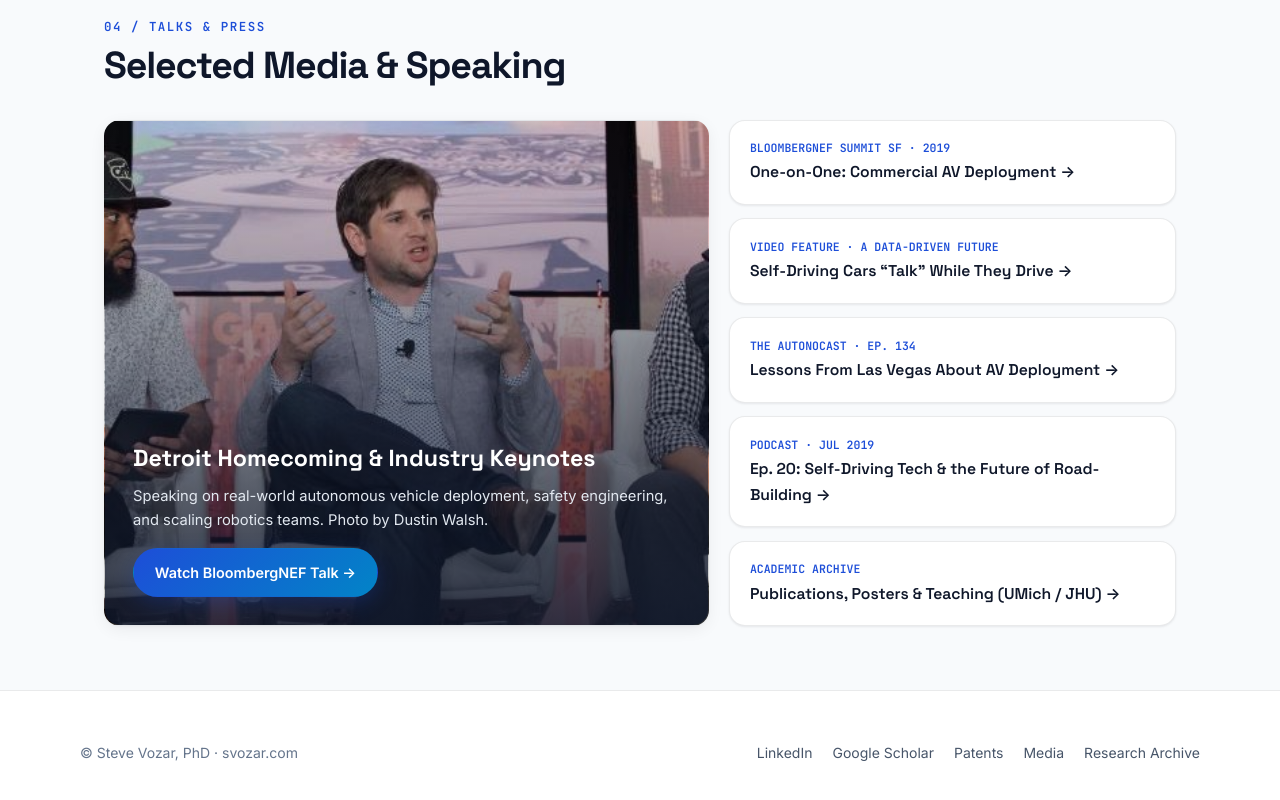
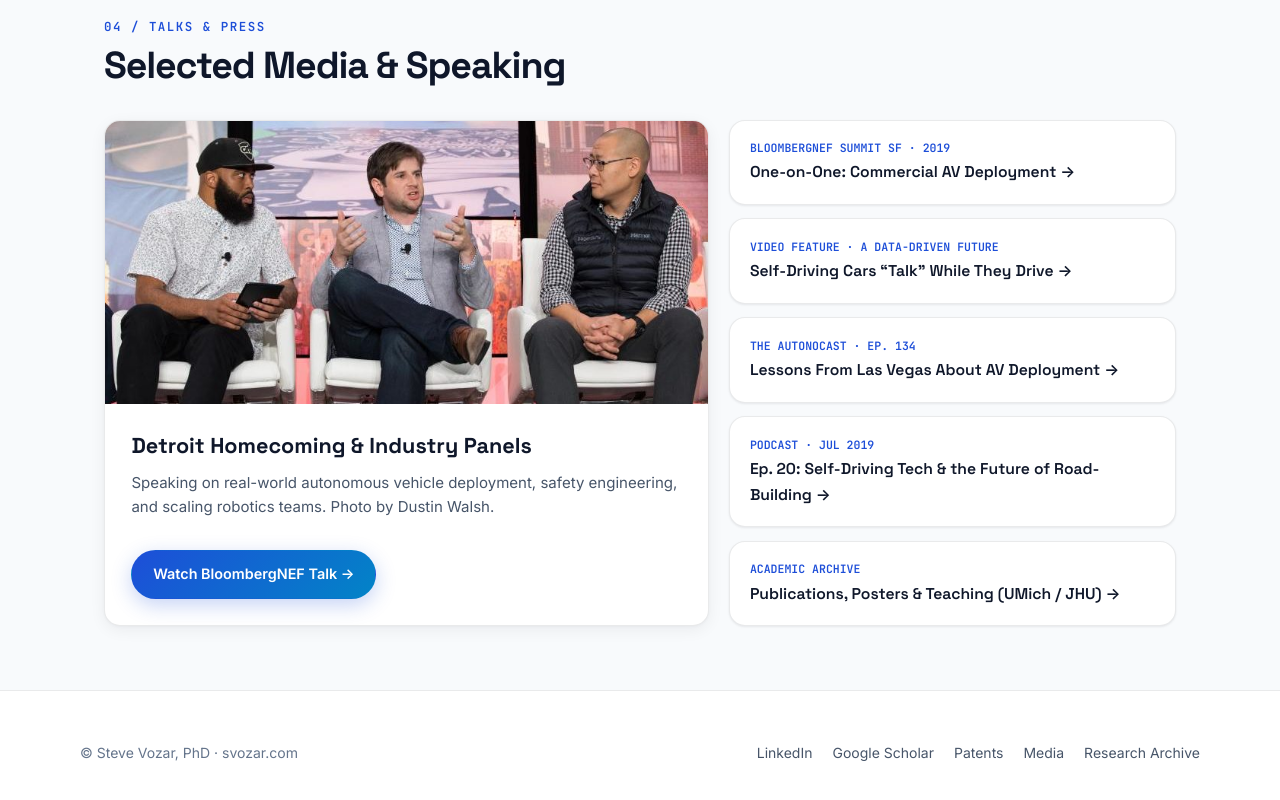
Before and after one commit to svozar/svozar.com, a plain HTML site: page index.html in a window 1280 px wide. Shown: the part 4280-5080 px from the top of the page. Drawn offline with Linux system fonts and the light colour scheme.

Commit message:
Show full uncropped Detroit Homecoming panel photo in Media card

```diff
--- a/assets/css/wild.css
+++ b/assets/css/wild.css
@@ -712,42 +712,40 @@ img {
 }
 
 .stage-card {
-  position: relative;
-  min-height: 300px;
   border-radius: var(--radius-md);
   overflow: hidden;
   border: 1px solid var(--border);
+  background: var(--bg-card-solid);
   box-shadow: var(--shadow-card);
   display: flex;
   flex-direction: column;
-  justify-content: flex-end;
-  padding: 1.75rem;
-  background: url("/assets/img/detroit-homecoming.jpg") center 18% / cover no-repeat;
 }
 
-.stage-card::before {
-  content: "";
-  position: absolute;
-  inset: 0;
-  background: linear-gradient(180deg, rgba(15, 23, 42, 0.12) 0%, rgba(15, 23, 42, 0.86) 100%);
+.stage-card-img {
+  width: 100%;
+  height: auto;
+  display: block;
 }
 
-.stage-card > * {
-  position: relative;
-  z-index: 1;
+.stage-card-body {
+  padding: 1.5rem 1.65rem 1.65rem;
+  display: flex;
+  flex-direction: column;
+  flex: 1;
+  justify-content: space-between;
 }
 
 .stage-card h3 {
-  margin: 0 0 0.4rem;
+  margin: 0 0 0.45rem;
   font-family: var(--font-display);
-  font-size: 1.45rem;
-  color: #ffffff;
+  font-size: 1.35rem;
+  color: var(--text);
 }
 
 .stage-card p {
-  margin: 0 0 1rem;
-  color: #e2e8f0;
-  font-size: 0.92rem;
+  margin: 0 0 1.25rem;
+  color: var(--text-secondary);
+  font-size: 0.94rem;
 }
 
 .media-list {
--- a/index.html
+++ b/index.html
@@ -336,10 +336,22 @@
 
     <div class="media-showcase">
       <div class="stage-card">
-        <h3>Detroit Homecoming &amp; Industry Keynotes</h3>
-        <p>Speaking on real-world autonomous vehicle deployment, safety engineering, and scaling robotics teams. Photo by Dustin Walsh.</p>
-        <div>
-          <a class="btn btn-primary" href="https://vimeo.com/316129278" target="_blank" rel="noopener noreferrer">Watch BloombergNEF Talk &rarr;</a>
+        <img
+          class="stage-card-img"
+          src="/assets/img/detroit-homecoming.jpg"
+          alt="Steve Vozar speaking on a panel at Detroit Homecoming"
+          width="792"
+          height="372"
+          loading="lazy"
+        >
+        <div class="stage-card-body">
+          <div>
+            <h3>Detroit Homecoming &amp; Industry Panels</h3>
+            <p>Speaking on real-world autonomous vehicle deployment, safety engineering, and scaling robotics teams. Photo by Dustin Walsh.</p>
+          </div>
+          <div>
+            <a class="btn btn-primary" href="https://vimeo.com/316129278" target="_blank" rel="noopener noreferrer">Watch BloombergNEF Talk &rarr;</a>
+          </div>
         </div>
       </div>
 
```
